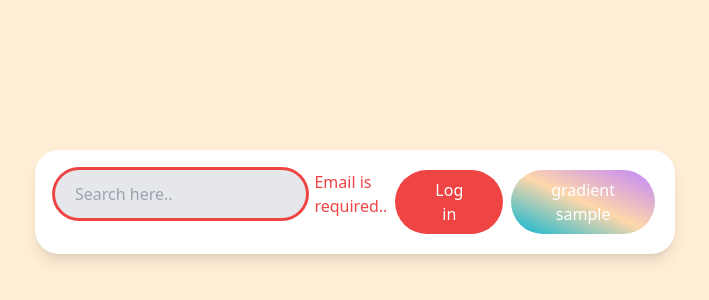
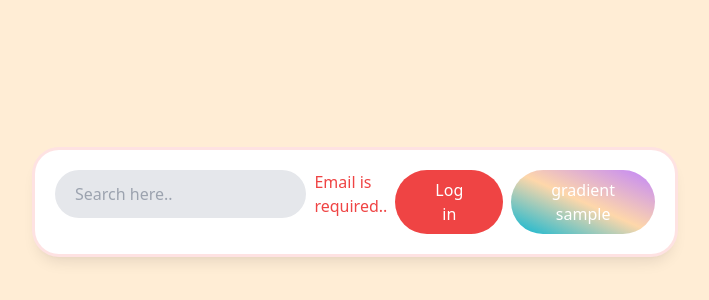
Before and after one commit to joy-jeon/carrot-market-reloaded, a Next.js app: page / in a window 1280 px wide. Shown: the part 198-498 px from the top of the page, without its empty margins (285-994 px from the left). Built offline with nearby package versions, Linux system fonts and the light colour scheme.

Commit message:
State Modifiers - has-[], *

```diff
--- a/app/page.tsx
+++ b/app/page.tsx
@@ -6,16 +6,17 @@ export default function Home() {
     >
       <div
         className="bg-white shadow-lg w-full rounded-3xl p-5 max-w-screen-sm flex flex-col gap-2
-      md:flex-row"
+      md:flex-row *:outline-none ring ring-transparent transition-shadow
+      has-[:invalid]:ring-red-100 has-[:invalid]:ring"
       >
         <input
-          type="email"
+          type="text"
           required
           placeholder="Search here.."
-          className="w-full rounded-full h-12 bg-gray-200 px-5 outline-none
+          className="w-full rounded-full h-12 bg-gray-200 px-5
           ring ring-transparent focus:ring-green-500 focus:ring-offset-2 transition-shadow
           placeholder:text-gray-400
-          invalid:ring-red-500 peer"
+          invalid:focus:ring-red-500 peer"
         />
         <span className="text-red-500 font-medium hidden peer-invalid:block">
           Email is required..
@@ -23,7 +24,7 @@ export default function Home() {
         <button
           className="text-white py-2 rounded-full
           active:scale-90
-          transition-transform font-medium outline-none px-10 bg-black
+          transition-transform font-medium px-10 bg-black
           peer-invalid:bg-red-500 peer-required:bg-green-500
           "
         >
@@ -32,7 +33,7 @@ export default function Home() {
         <button
           className="text-white py-2 rounded-full
           active:scale-90
-          transition-transform font-medium outline-none px-10
+          transition-transform font-medium px-10
           bg-gradient-to-tr from-cyan-500 via-orange-200 to-purple-400"
         >
           gradient sample
```
